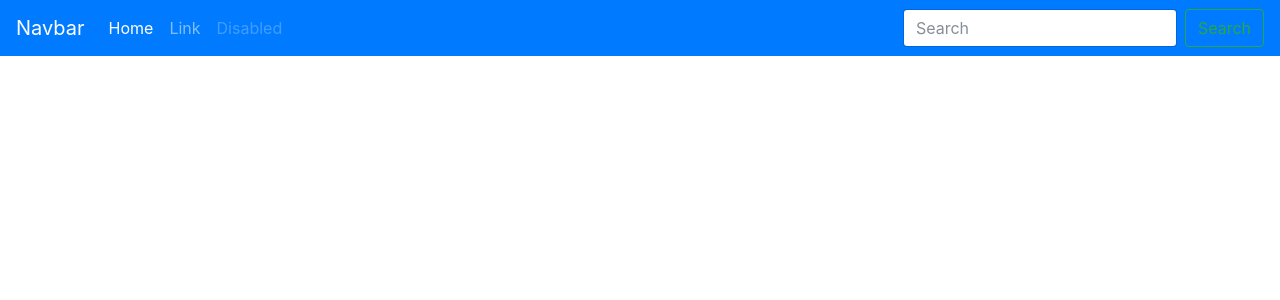
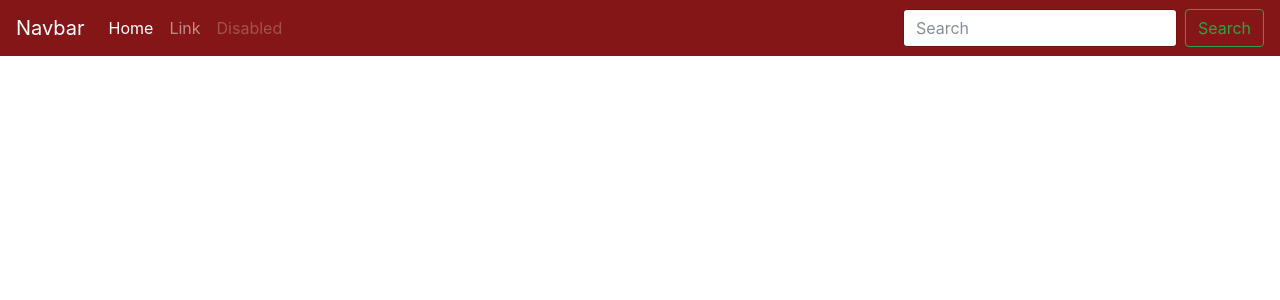
Before and after one commit to OUVirtualReality/OUVirtualReality, a Jekyll site: the page built from index.html, in a window 1280 px wide. Shown: the top 300 px of the page. Built offline with Jekyll 4.4.1, drawn with Linux system fonts in a browser that asks for light colours.

Commit message:
Change nav theme to OUVR red

```diff
--- a/_includes/nav.html
+++ b/_includes/nav.html
@@ -1,4 +1,4 @@
-<nav class="navbar navbar-expand-lg navbar-dark bg-primary">
+<nav class="navbar navbar-expand-lg navbar-dark" style="background-color: #841617">
     <a class="navbar-brand" href="#">Navbar</a>
     <button class="navbar-toggler" type="button" data-toggle="collapse" data-target="#navbarSupportedContent" aria-controls="navbarSupportedContent" aria-expanded="false" aria-label="Toggle navigation">
         <span class="navbar-toggler-icon"></span>
```
